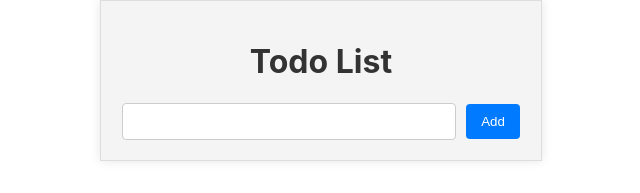
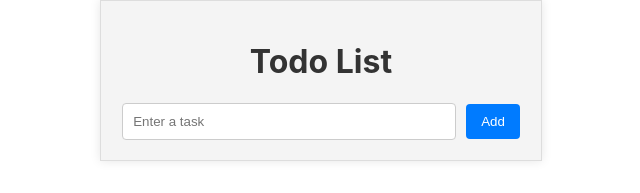
Before and after one commit to Pshhtacio/react-hw, a React (Create React App) app in the folder todo-list/: page / in a window 1280 px wide. Shown: the top 193 px of the page, without its empty margins (319-959 px from the left). Built offline with nearby package versions, Linux system fonts and the light colour scheme.

Commit message:
feat: implement redux migration

```diff
--- a/todo-list/src/components/TodoListGenerator.js
+++ b/todo-list/src/components/TodoListGenerator.js
@@ -1,25 +1,34 @@
-import React, { useState } from "react";
+import { useRef } from "react";
+import { useDispatch } from "react-redux";
+import { addTodo } from "./todoSlice";
 
-const TodoListGenerator = (props) => {
-    const [text, setText] = useState("");
+const TodoListGenerator = () => {
+    const addTodoRef = useRef();
+    const dispatch = useDispatch();
 
-    const onInputChange = (event) => {
-        setText(event.target.value);
-    };
-
-    const onSubmit = () => {
-        props.onSubmit(text);
-        setText("");
+    const addNewTodo = () => {
+        const todo = addTodoRef.current.value;
+        if (!todo) {
+            return;
+        } else {
+            const newTodo = {
+                id: Date.now(),
+                text: todo,
+                done: false,
+            };
+            dispatch(addTodo(newTodo));
+            addTodoRef.current.value = null;
+        }
     };
 
     return (
         <div>
             <input
                 type="text"
-                value={text}
-                onChange={onInputChange}
+                placeholder="Enter a task"
+                ref={ addTodoRef }
             />
-            <button onClick={onSubmit}>Add</button>
+            <button onClick={ addNewTodo }>Add</button>
         </div>
     );
 };
```
